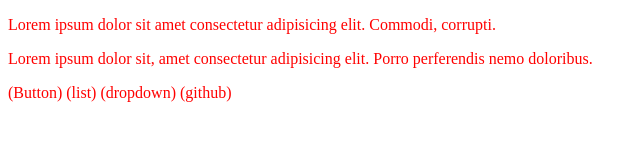
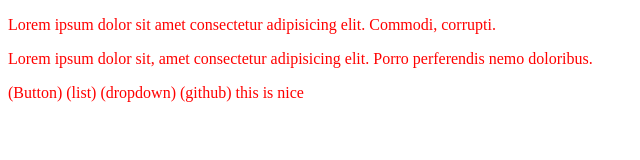
Before and after one commit to Ankkit-Tiwarii/localRepo, a plain HTML site: page index.html in a window 1280 px wide. Shown: the full height of the page, 0-640 px from the left. Drawn offline with Linux system fonts and the light colour scheme.

Commit message:
add new this

```diff
--- a/index.html
+++ b/index.html
@@ -9,6 +9,6 @@
 <body>
     <p>Lorem ipsum dolor sit amet consectetur adipisicing elit. Commodi, corrupti.</p>
     <p>Lorem ipsum dolor sit, amet consectetur adipisicing elit. Porro perferendis nemo doloribus.</p>
-    <p>(Button) (list) (dropdown) (github)</p>
+    <p>(Button) (list) (dropdown) (github) this is nice</p>
 </body>
 </html>
```
